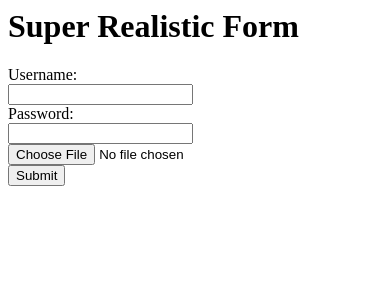
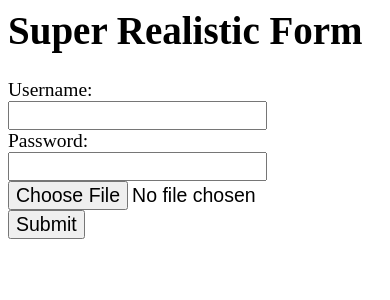
Before and after one commit to gitkizzm/kizzm-api, a Python web app: template src/templates/awesome-form.html in a window 390 px wide. Shown: the top 300 px of the page. Run offline with Jinja, Linux system fonts and the light colour scheme; the template is opened without the code that fills it, so the values that code supplies are empty.

Commit message:
fixed Start extended responsive support
added missing request: Request parameter to get_status in /start endpoint return

added responsive tags to awesome-form

```diff
--- a/src/templates/awesome-form.html
+++ b/src/templates/awesome-form.html
@@ -1,17 +1,19 @@
 <html>
     <head>
+		<meta name="viewport" content="width=device-width, initial-scale=1.0">
         <title>Awesome Form</title>
         <link href="{{ url_for('static', path='/styles.css') }}" rel="stylesheet">
     </head>
     <body>
-        <h1>Super Realistic Form</h1>
+        <h1 style="font-size:10vw;">Super Realistic Form</h1>
         <form method="POST" enctype="multipart/form-data">
-            <label for="username">Username:</label><br>
-            <input type="text" id="username" name="username"><br>
-            <label for="password">Password:</label><br>
-            <input type="password" id="password" name="password"><br>
-            <input type="file" name="file"><br>
-            <input type="submit" value="Submit">
+            <label for="username"
+				   style="font-size:5vw;">Username:</label><br>
+            <input type="text" id="username" name="username" style="font-size:5vw;"><br>
+            <label for="password" style="font-size:5vw;">Password:</label><br>
+            <input type="password" id="password" name="password" style="font-size:5vw;"><br>
+            <input type="file" name="file" style="font-size:5vw;"><br>
+            <input type="submit" value="Submit" style="font-size:5vw;">
         </form>
     </body>
 </html>
```
Also changed, not shown: src/main.py (+6 -2 lines).
